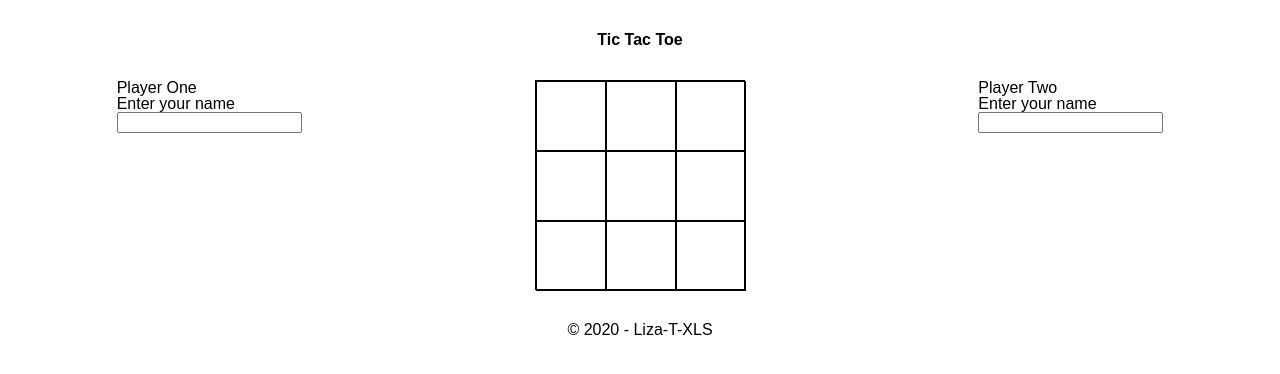
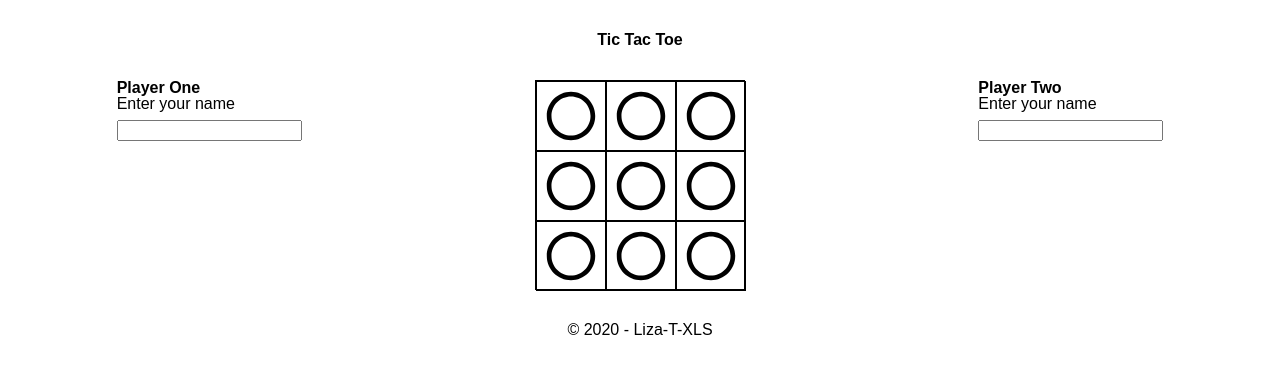
Before and after one commit to Liza-T-XLS/TicTacToe, a React app: page / in a window 1280 px wide. Built offline with nearby package versions, Linux system fonts and the light colour scheme.

Commit message:
Marks added

```diff
--- a/src/components/App/app.scss
+++ b/src/components/App/app.scss
@@ -1,4 +1,10 @@
 main {
   display: flex;
   justify-content: space-around;
+  .playerInfo {
+    .playerNumber {
+      font-weight: bold;
+      margin: 1rem 0rem 1rem 0 rem;
+    }
+  }
 }
--- a/src/components/App/index.js
+++ b/src/components/App/index.js
@@ -1,26 +1,27 @@
-// == Import npm
+// == Imports
+
 import React from 'react';
 
-// == Import
+import './app.scss';
 
-import './app.scss';
 import Header from 'src/components/Header';
 import PlayerForm from 'src/components/PlayerForm';
 import Grid from 'src/components/Grid';
 import Footer from 'src/components/Footer';
 
-// == Composant
+// == Component
+
 const App = () => (
   <div className="app">
     <Header />
     <main>
-      <div className="playerOne">
-        <p>Player One</p>
+      <div className="playerInfo">
+        <p className="playerNumber">Player One</p>
         <PlayerForm />
       </div>
       <Grid />
-      <div className="playerTwo">
-        <p>Player Two</p>
+      <div className="playerInfo">
+        <p className="playerNumber">Player Two</p>
         <PlayerForm />
       </div>
     </main>
@@ -29,4 +30,5 @@ const App = () => (
 );
 
 // == Export
+
 export default App;
--- a/src/components/Grid/GridSquare.js
+++ b/src/components/Grid/GridSquare.js
@@ -1,7 +1,12 @@
 import React from 'react';
 
+import cross from 'src/assets/cross.svg';
+import circle from 'src/assets/circle.svg';
+
 const GridSquare = () => (
-  <div className="item" />
+  <div className="item">
+    <img src={circle} alt="circle" className="circle" />
+  </div>
 );
 
 export default GridSquare;
--- a/src/components/Grid/grid.scss
+++ b/src/components/Grid/grid.scss
@@ -9,5 +9,16 @@
   // row-gap: 5px;
   .item {
     border: 1px solid black;
+    display: flex;
+    justify-content: center;
+    align-items: center;
+    .cross {
+      height: 60px;
+      width: 60px;
+    }
+    .circle {
+      height: 50px;
+      width: 50px;
+    }
   }
 }
--- a/src/components/PlayerForm/index.js
+++ b/src/components/PlayerForm/index.js
@@ -1,11 +1,20 @@
+// == Imports
+
 import React from 'react';
+
+import './playerForm.scss';
+
+// == Component
 
 const PlayerForm = () => (
   <form className="playerForm">
-    <label htmlFor="playerName">Enter your name<br />
+    <label htmlFor="playerName">
+      <p className="instructions">Enter your name</p>
       <input className="playerNameInput" type="text" name="playerName" />
     </label>
   </form>
 );
 
+// Export
+
 export default PlayerForm;
--- a/src/components/PlayerForm/playerForm.scss
+++ b/src/components/PlayerForm/playerForm.scss
@@ -0,0 +1,3 @@
+.instructions {
+  padding-bottom: 0.5rem;
+}
```
Also changed, not shown: src/assets/circle.svg (added), src/assets/cross.svg (added).
